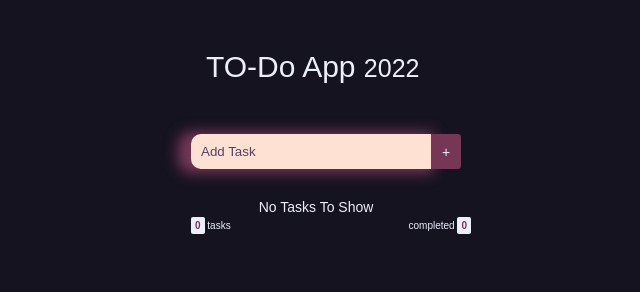
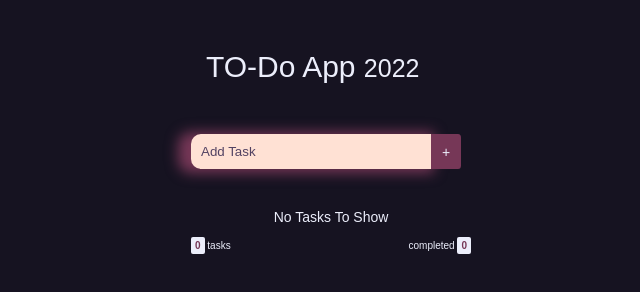
Before and after one commit to Abdo-dbyes/ToDo-App, a plain HTML site: page index.html in a window 1280 px wide. Shown: the whole page, without its empty margins (309-949 px from the left). Drawn offline with Linux system fonts and the light colour scheme.

Commit message:
Update style.css

```diff
--- a/style.css
+++ b/style.css
@@ -133,6 +133,7 @@ header {
     position: absolute;
     left: 10px;
     color: #bb2b73;
+    height:16px
 }
 
 
@@ -143,7 +144,8 @@ header {
 }
 
 .no-tasks {
-    margin-left: -30px;
+   width: fit-content;
+   margin: 10px auto;
 }
 
 .task-content .tasks .task span {
```
